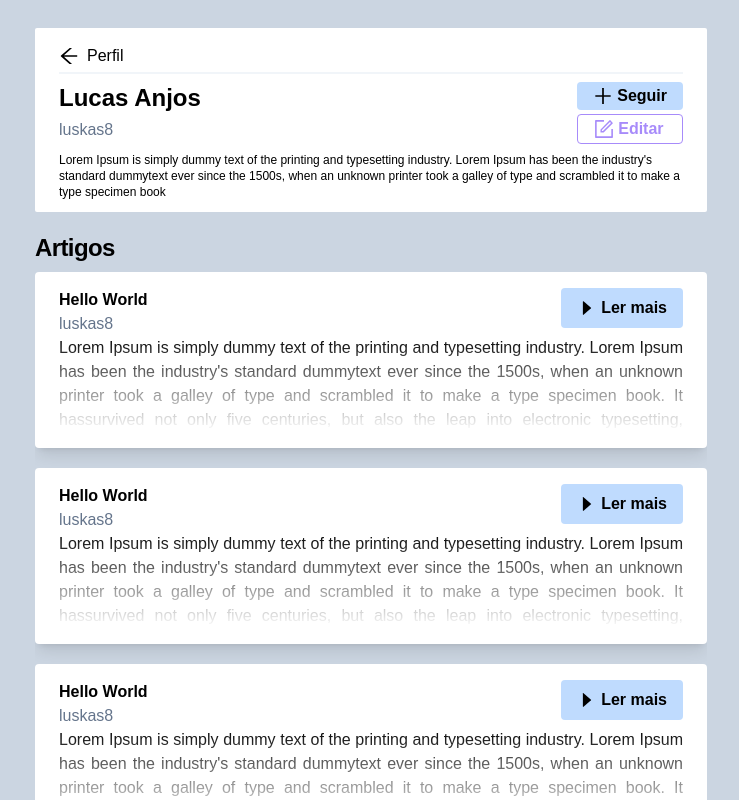
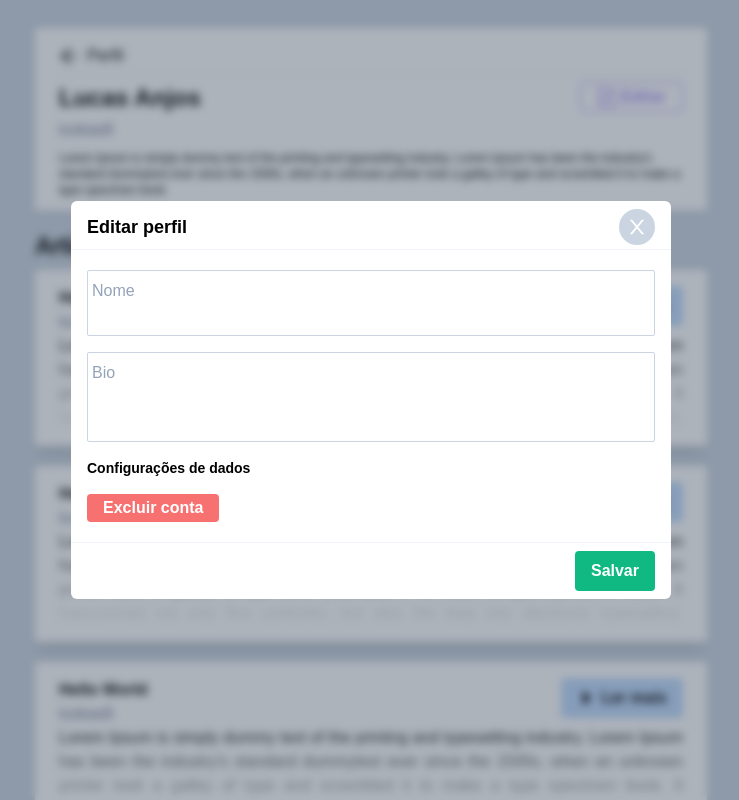
Before and after one commit to luskas8/tuitui-front-2, a React (Vite) app: page /profile/48384 in a window 1280 px wide. Both pictures are taken after a click on the button "Editar". Shown: the top 800 px of the page, without its empty margins (269-1008 px from the left). Built offline with nearby package versions, Linux system fonts and the light colour scheme.

Commit message:
edit-author modal (#5)

```diff
--- a/src/components/author-header.tsx
+++ b/src/components/author-header.tsx
@@ -1,8 +1,10 @@
 import { useNavigate } from "react-router-dom";
+import { ReactComponent as ArrowLeft } from "../assets/icons/ArrowLeft.svg";
 import { BUTTON_GROUP_ORIENTATION, Button, ButtonGroup } from "./buttons";
-import { ReactComponent as ArrowLeft } from "../assets/icons/ArrowLeft.svg";
-import { ReactComponent as Plus } from "../assets/icons/Plus.svg";
+// import { ReactComponent as Plus } from "../assets/icons/Plus.svg";
 import { ReactComponent as Edit } from "../assets/icons/Edit.svg";
+import { useModal } from "../hooks/useModal";
+import Modal from "./modal";
 
 
 interface AuthorHeaderProps {
@@ -15,8 +17,11 @@ interface AuthorHeaderProps {
 
 export default function AuthorHeader({ author }: AuthorHeaderProps) {
   const navigate = useNavigate();
+  const { toggleVisibility } = useModal();
+
   return (
     <div className="bg-white w-full h-full py-3 px-6 rounded-sm">
+      <EditAuthorProfileModal />
       <nav className="flex items-center gap-2 py-1 mb-2 border-b-2 border-slate-100">
         <Button.Default onClick={() => navigate(-1)} className="w-5 h-5">
           <ArrowLeft />
@@ -29,11 +34,11 @@ export default function AuthorHeader({ author }: AuthorHeaderProps) {
           <h2 className="mt-1 font-light text-slate-500">{author.username}</h2>
         </section>
         <ButtonGroup orientation={BUTTON_GROUP_ORIENTATION.VERTICAL}>
-          <Button small>
+          {/* <Button small>
             <Plus />
             Seguir
-          </Button>
-          <Button.Outline small>
+          </Button> */}
+          <Button.Outline small onClick={toggleVisibility}>
             <Edit />
             Editar
           </Button.Outline>
@@ -43,3 +48,36 @@ export default function AuthorHeader({ author }: AuthorHeaderProps) {
     </div>
   );
 }
+
+function EditAuthorProfileModal() {
+  return (
+    <Modal>
+      <Modal.Header>
+        <Modal.Title>Editar perfil</Modal.Title>
+      </Modal.Header>
+      <Modal.Body>
+        <div className="flex flex-col gap-4">
+          <div className="input-group border border-slate-300 text-slate-400 rounded-sm flex flex-col px-1 py-2 focus-within:border-violet-400 focus-within:text-violet-400">
+            <label className="" htmlFor="author-name">Nome</label>
+            <input className="focus:outline-none text-black" type="text" id="author-name" />
+          </div>
+          <div className="input-group border border-slate-300 text-slate-400 rounded-sm flex flex-col px-1 py-2 focus-within:border-violet-400 focus-within:text-violet-400">
+            <label htmlFor="author-bio">Bio</label>
+            <textarea className="focus:outline-none text-black resize-none" id="author-bio" />
+          </div>
+          <div>
+            <h3 className="font-bold text-sm">Configurações de dados</h3>
+            <ButtonGroup className="mt-4" orientation={BUTTON_GROUP_ORIENTATION.VERTICAL}>
+              {/* <Button.Outline small>Alterar senha</Button.Outline>
+              <Button.Outline small>Baixar dados</Button.Outline> */}
+              <Button.Danger small>Excluir conta</Button.Danger>
+            </ButtonGroup>
+          </div>
+        </div>
+      </Modal.Body>
+      <Modal.Footer>
+        <Button.Success>Salvar</Button.Success>
+      </Modal.Footer>
+    </Modal>
+  );
+}
```
Also changed, not shown: src/styles/inputs.css (added).
